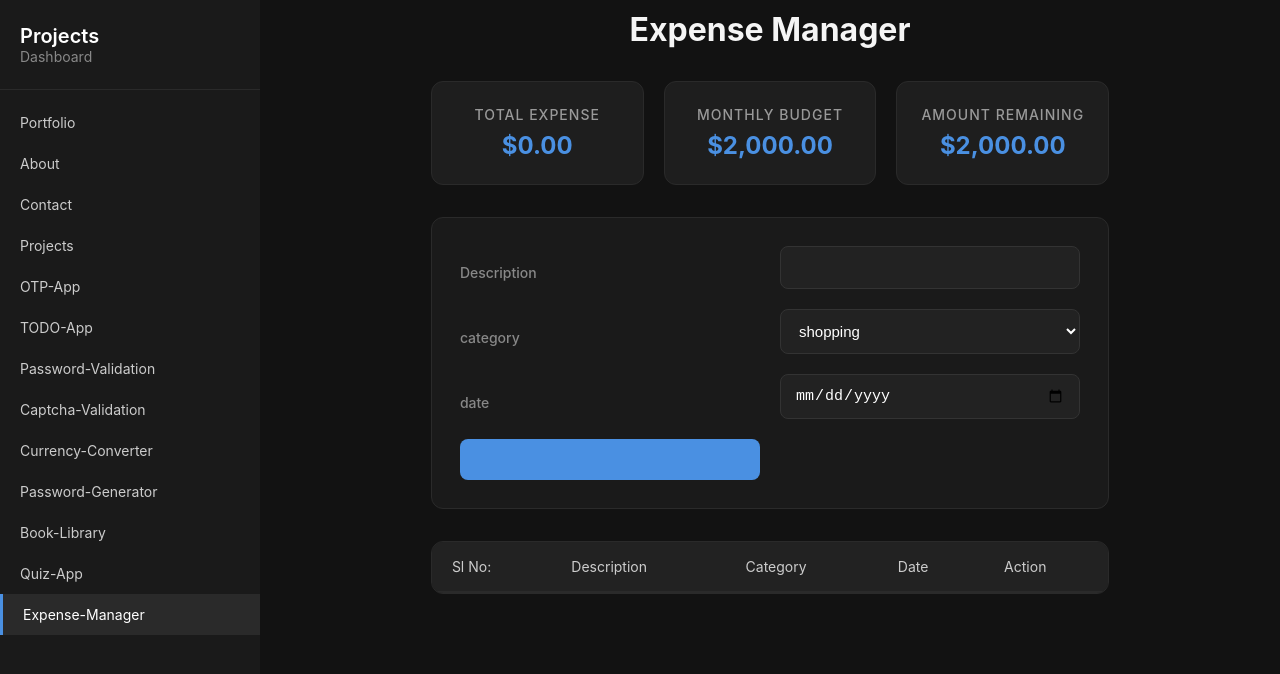
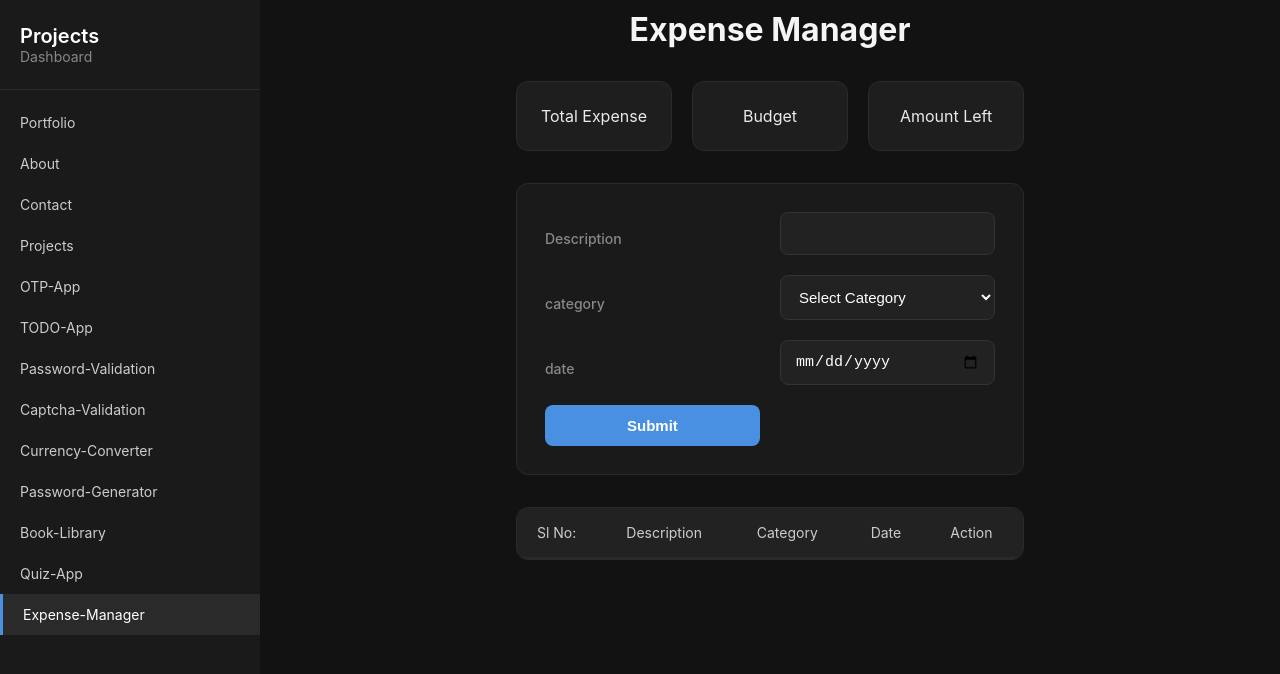
Before and after one commit to tejash098/React-Project-Dashboard, a React (Vite) app: page /expense in a window 1280 px wide. Shown: the top 674 px of the page. Built offline with nearby package versions, Linux system fonts and the light colour scheme.

Commit message:
feat: updated

```diff
--- a/src/Components/Projects/Expense-Manager/ExpenseManager.css
+++ b/src/Components/Projects/Expense-Manager/ExpenseManager.css
@@ -53,34 +53,6 @@
   font-weight: 500;
   text-transform: uppercase;
   letter-spacing: 1px;
-}
-
-.total-expense::before {
-  content: "Total Expense";
-}
-.budget::before {
-  content: "Monthly Budget";
-}
-.amt-left::before {
-  content: "Amount Remaining";
-}
-
-.total-expense::after,
-.budget::after,
-.amt-left::after {
-  font-size: 24px;
-  font-weight: 700;
-  color: #4a90e2;
-}
-
-.total-expense::after {
-  content: "$0.00";
-}
-.budget::after {
-  content: "$2,000.00";
-}
-.amt-left::after {
-  content: "$2,000.00";
 }
 
 /* Form Styling */
@@ -150,6 +122,10 @@
   transform: scale(0.98);
 }
 
+.input-form input[type="submit"]::placeholder {
+  color: #fff;
+}
+
 /* Table Styling */
 .expense-data {
   background: #1a1a1a;
--- a/src/Components/Projects/Expense-Manager/ExpenseManager.jsx
+++ b/src/Components/Projects/Expense-Manager/ExpenseManager.jsx
@@ -1,32 +1,61 @@
-import React, {useState, useEffect} from 'react'
-import './ExpenseManager.css'
+import React, { useState, useEffect } from "react";
+import "./ExpenseManager.css";
+import { Category, Description } from "@mui/icons-material";
 const ExpenseManager = () => {
-    const [ExpenseData, setExpenseData] = useState([])
+  const [ExpenseList, setExpenseList] = useState([])
+
+  const [ExpenseData, setExpenseData] = useState({
+    Description : "",
+    Category : "",
+    date : "",
+  });
+
+  const handleChange = (e) => {
+    const { name, value } = e.target;
+    setExpenseData({...ExpenseData, [name] : value});
+  };
+
+  const handleSubmit = () => {
+    setExpenseList(...ExpenseList, ExpenseData)
+  }
 
   return (
     <>
       <div className="expense-manager">
         <h1>Expense Manager</h1>
         <div className="price-card">
-                <div className="total-expense"></div>
-                <div className="budget"></div>
-                <div className="amt-left"></div>
+          <div className="total-expense">
+            <p>Total Expense</p>
+          </div>
+          <div className="budget">
+            <p>Budget</p>
+          </div>
+          <div className="amt-left">
+            <p>Amount Left</p>
+          </div>
         </div>
         <div className="input-form">
-                <form action="">
+          <form action="" onSubmit={handleSubmit}>
             <label htmlFor="Description">Description</label>
-                    <input type="text" name='Description' id='Description'/>
-                    <label htmlFor="category">category</label>
-                    <select name="category" id="category">
-                        <option value="" disabled>Select Category</option>
+            <input
+              type="text"
+              name="Description"
+              id="Description"
+              onChange={handleChange}
+            />
+            <label htmlFor="Category">category</label>
+            <select name="Category" id="Category">
+              <option value="" disabled selected>
+                Select Category
+              </option>
               <option value="shopping">shopping</option>
               <option value="">Movies</option>
               <option value="">Education</option>
               <option value="">Miscellaneous</option>
             </select>
             <label htmlFor="date">date</label>
-                    <input type="date" name='date' id='date' />
-                    <input type="submit" value="" placeholder='Add' />
+            <input type="date" name="date" id="date" />
+            <input type="submit" placeholder="Add" />
           </form>
         </div>
         <div className="expense-data">
@@ -40,14 +69,12 @@ const ExpenseManager = () => {
                 <td>Action</td>
               </tr>
             </thead>
-                    <tbody>
-
-                    </tbody>
+            <tbody></tbody>
           </table>
         </div>
       </div>
     </>
-    )
-}
+  );
+};
 
-export default ExpenseManager
+export default ExpenseManager;
```
Also changed, not shown: src/Components/Projects/TODO-APP/TodoApp.jsx (+5 -3 lines). Lines whose indentation alone changed are shown as unchanged.
